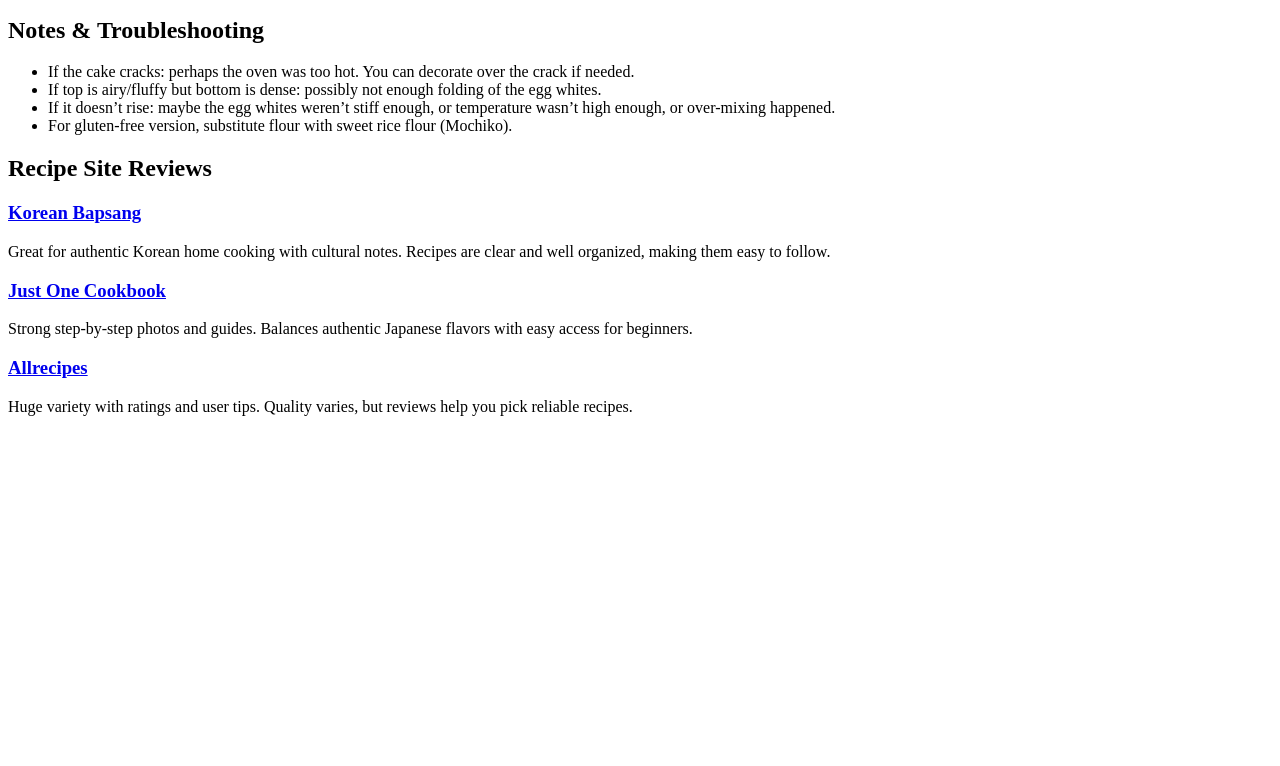
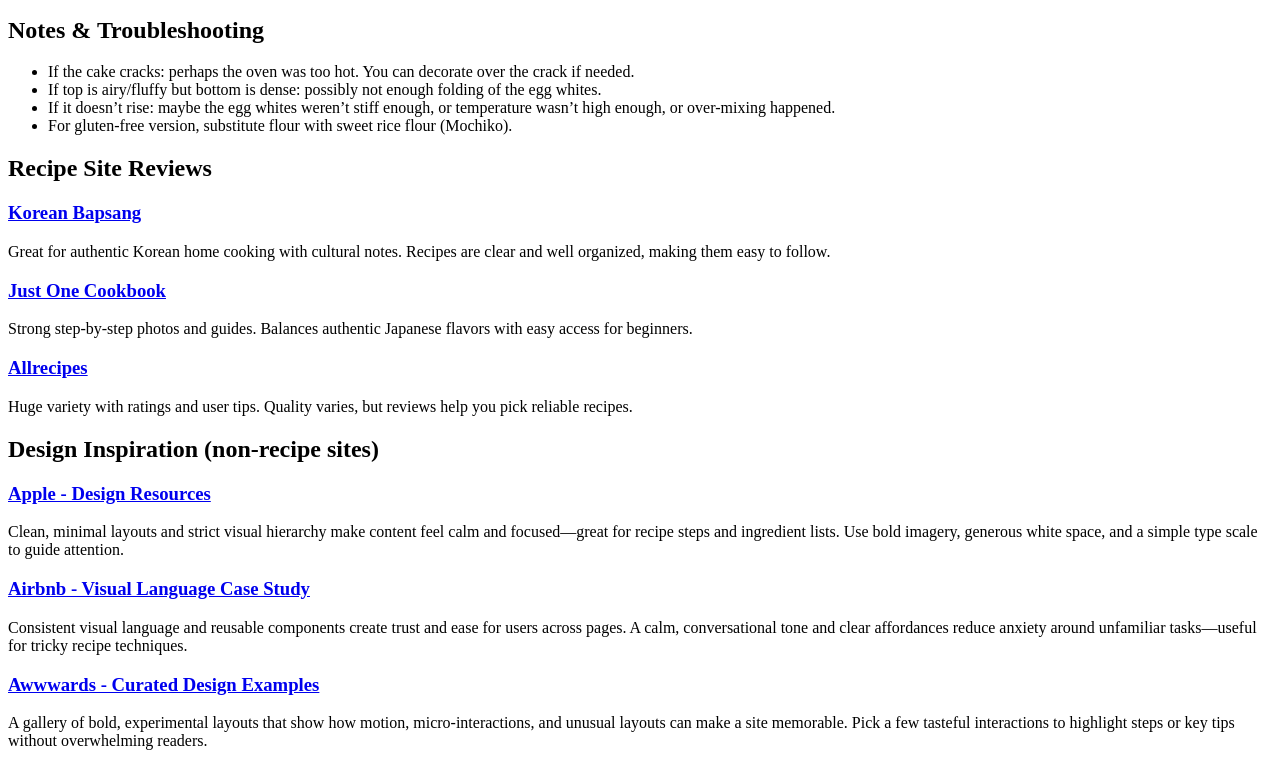
Before and after one commit to solba3/iffall2025, a plain HTML site: page recipe/research/index.html in a window 1280 px wide. Shown: the part 1297-2063 px from the top of the page. Before the commit the page ends 1729 px from the top, so only its background shows below. Drawn offline with Linux system fonts and the light colour scheme.

Commit message:
design inspiration

```diff
--- a/recipe/research/index.html
+++ b/recipe/research/index.html
@@ -99,5 +99,24 @@
     </article>
   </section>
 
+  <section id="design-inspiration">
+    <h2>Design Inspiration (non-recipe sites)</h2>
+
+    <article>
+      <h3><a href="https://developer.apple.com/design/" target="_blank" rel="noopener">Apple - Design Resources</a></h3>
+      <p>Clean, minimal layouts and strict visual hierarchy make content feel calm and focused—great for recipe steps and ingredient lists. Use bold imagery, generous white space, and a simple type scale to guide attention.</p>
+    </article>
+
+    <article>
+      <h3><a href="https://medium.com/airbnb-design/building-a-visual-language-behind-the-scenes-of-our-airbnb-design-system-224748775e4e" target="_blank" rel="noopener">Airbnb - Visual Language Case Study</a></h3>
+      <p>Consistent visual language and reusable components create trust and ease for users across pages. A calm, conversational tone and clear affordances reduce anxiety around unfamiliar tasks—useful for tricky recipe techniques.</p>
+    </article>
+
+    <article>
+      <h3><a href="https://www.awwwards.com/websites/" target="_blank" rel="noopener">Awwwards - Curated Design Examples</a></h3>
+      <p>A gallery of bold, experimental layouts that show how motion, micro-interactions, and unusual layouts can make a site memorable. Pick a few tasteful interactions to highlight steps or key tips without overwhelming readers.</p>
+    </article>
+  </section>
+
 </body>
 </html>
```
